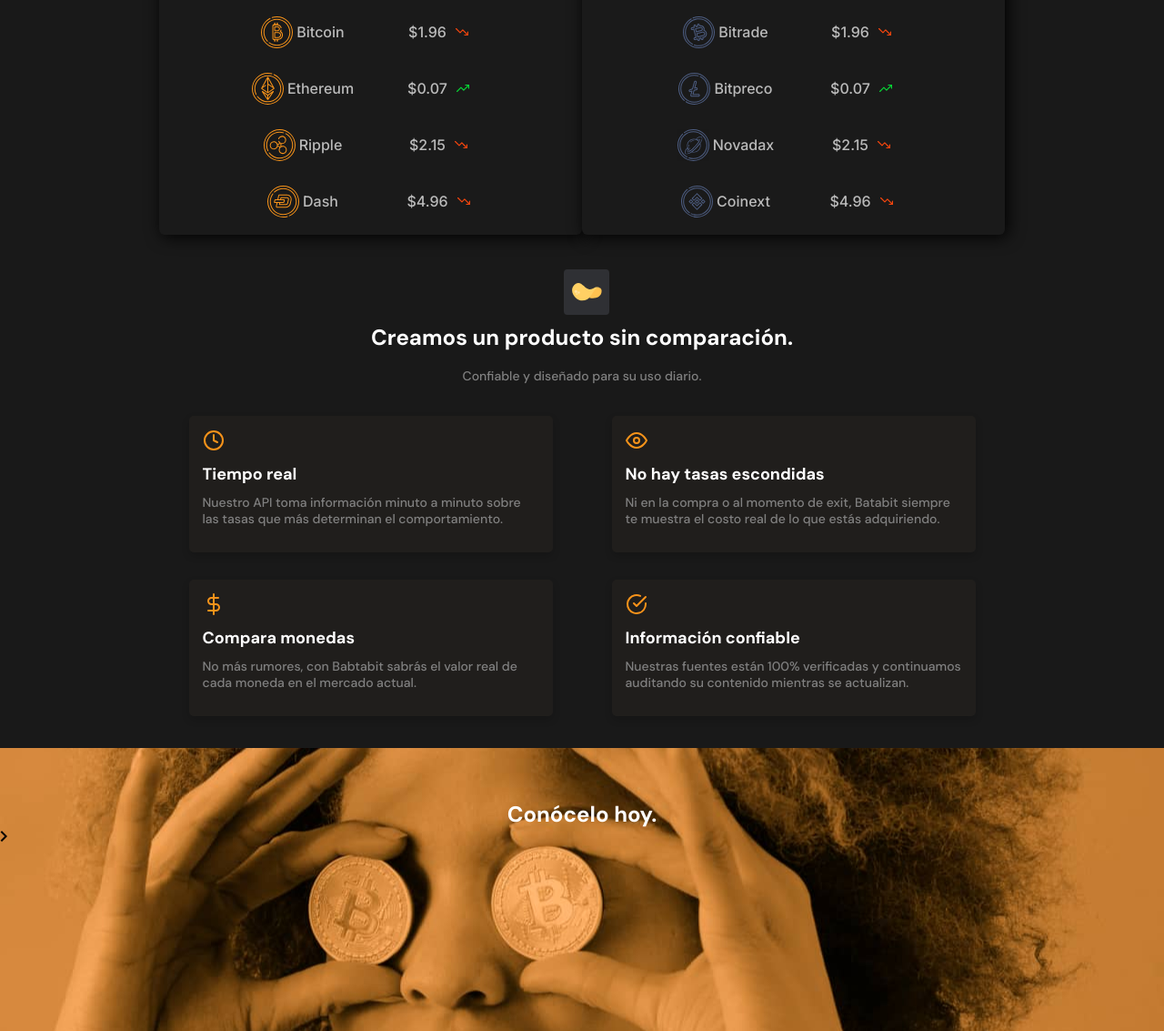
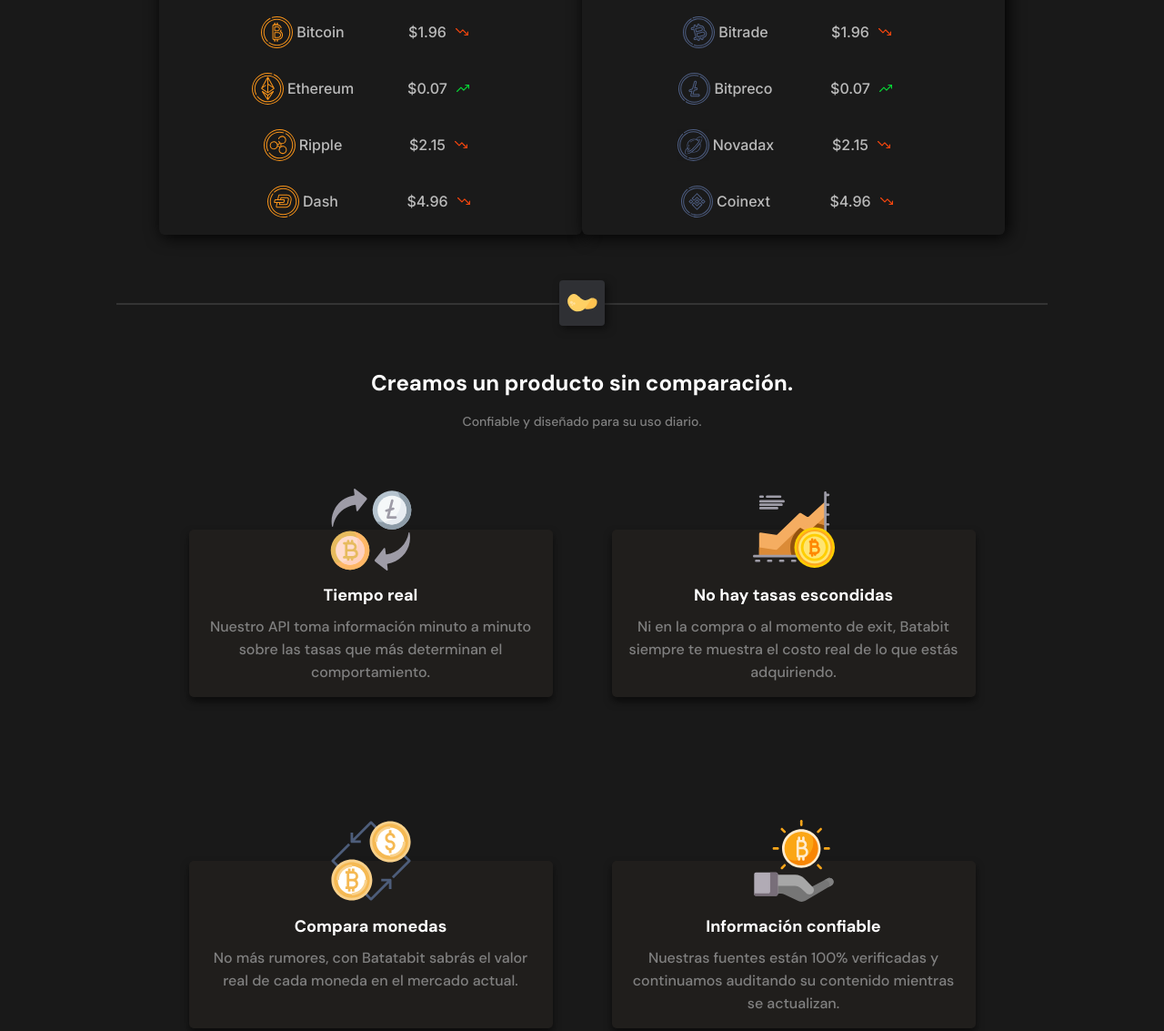
Before and after one commit to SoyRonyVargas/BatatabitDark, a plain HTML site: page index.html in a window 1280 px wide. Shown: the part 712-1845 px from the top of the page at 91% size. Drawn offline with Linux system fonts and the light colour scheme.

Commit message:
preparando iconos

```diff
--- a/index.html
+++ b/index.html
@@ -163,8 +163,12 @@
             </section>
         </section>
 
+        <div class="w-100">
+            <span class="papa"></span>
+            <hr>
+        </div>
+
         <section class="main__product--detail">
-            <span class="papa"></span>
             <div class="product__detail">
                 <h2>Creamos un producto sin comparación.</h2>
                 <p>Confiable y diseñado para su uso diario.</p>
@@ -188,7 +192,7 @@
                         <span class="product__icon dolar"></span>
                         <p class="product__title">Compara monedas</p>
                         <p class="product__body">
-                            No más rumores, con Babtabit sabrás el valor real de cada moneda en el mercado actual.
+                            No más rumores, con Batatabit sabrás el valor real de cada moneda en el mercado actual.
                         </p>
                     </article>
                     <article class="product__details--card">
--- a/styles.css
+++ b/styles.css
@@ -388,23 +388,47 @@
 }
 
 /* BENEFICIOS */
-
+.w-100
+{
+    width: 100%;
+    position: relative;
+}
+.w-100 > hr
+{
+    position: absolute;
+    width: 80%;
+    margin: 0 auto;
+    display: block;
+    top: 50%;
+    /* left: calc( -50% - 90%); */
+    z-index: -1;
+    border: 1px solid #343434;
+    left: 0;
+    right: 0;
+    margin: auto;
+}
 .papa
 {
     width: 50px;
     height: 50px;
     /* background-image: url(./assets/icons/batata.svg); */
     /* border: 1px solid; */
-    position: absolute;
-	top: calc(0% - 12.5px);
-    left: calc(50% - 20px);
+    /* position: absolute; */
+	/* top: calc(0% - 12.5px); */
+    /* left: calc(50% - 20px); */
+    position: relative;
+    margin: 0 auto;
     display: flex;
     justify-content: center;
     background: #2F3034;
     align-items: center;
     border-radius: 4px;
+    box-shadow: 3px 3px 10px rgba( 0,0 ,0, .5);
 }
 .papa::before
+{
+}
+.papa::after
 {
     content: '';
     display: block;
@@ -457,14 +481,17 @@
 .product__details--card
 {
     width: 90%;
-    min-width: 288px;
+    min-width: 50px;
     max-width: 400px;
     min-height: 150px;
-    margin: 15px auto;
+    margin: 90px auto;
     padding: 15px;
+    padding-top: 50px;
     background-color: var(--black);
     border-radius: 5px;
-    box-shadow: 0 4px 8px rgba( 0 , 0 , 0 , .16);
+    box-shadow: 0 5px 8px rgba( 0 , 0 , 0 , .56);
+    position: relative;
+    text-align: center;
 }
 .product__details--card .product__title
 {
@@ -472,40 +499,45 @@
     font-size: 1.8rem;
     font-weight: bold;
     margin-bottom: 10px;
+    margin-top: 10px;
 }
 .product__details--card .product__body
 {
     color: var(--just-white);
-    font-size: 1.4rem;
+    color: #c7c7c7;
+    font-size: 1.6rem;
     font-weight: 500;
-    line-height: 1.8rem;
+    line-height: 2.5rem;
     color: #808080;
 }
 .products__cards--content .product__icon
 {
     display: inline-block;
-    width: 24px;
-    height: 24px;
+    width: 90px;
+    height: 90px;
     margin-bottom: 10px;
     background-position: center;
     background-size: cover;
     background-repeat: no-repeat;
+    position: absolute;
+	top: calc(0% - 45px);
+    left: calc(50% - 45px);
 }
 
 .clock {
-    background-image: url('./assets/icons/clock.svg');
+    background-image: url('./assets/img/ilustrations/exchange.svg');
 }
 
 .eye {
-    background-image: url('./assets/icons/eye.svg')
+    background-image: url('./assets/img/ilustrations/data.svg')
 }
 
 .dolar {
-    background-image: url('./assets/icons/dollar-sign.svg');
+    background-image: url('./assets/img/ilustrations/change2.svg');
 }
 
 .circle{
-    background-image: url('./assets/icons/check-circle.svg');
+    background-image: url('./assets/img/ilustrations/change.svg');
 }
 
 .bitcoin-img-container
```
Also changed, not shown: assets/img/ilustrations/change.svg (added), assets/img/ilustrations/change2.svg (added), assets/img/ilustrations/compara.svg (added), assets/img/ilustrations/data.svg (added), assets/img/ilustrations/data2.svg (added), assets/img/ilustrations/exchange.svg (added).
